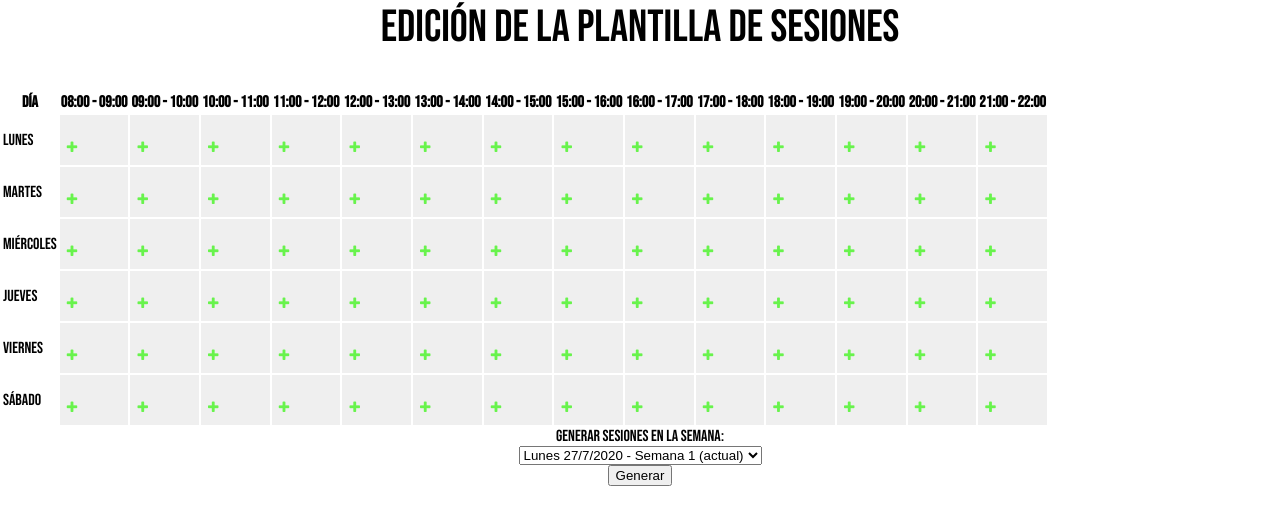
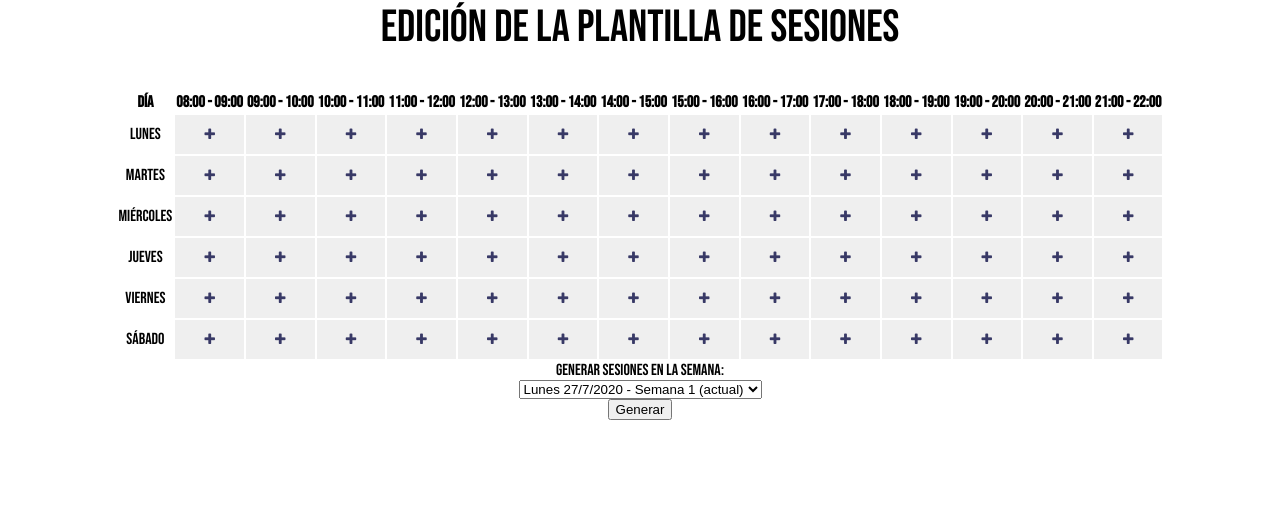
Before and after one commit to oalfonso-o/crossbox, a Django app: page /session_template/ in a window 1280 px wide. Shown: the part 125-650 px from the top of the page. Run offline with Django 3.2, Linux system fonts and the light colour scheme; a user stored in the database is signed in; data comes from the database, SQL or seed files in the repository; data that the repository does not hold is empty; parts of the project's set-up code (start-up, migrations or seed data) failed here and were passed over.

Commit message:
Give style to template sessions table

```diff
--- /dev/null
+++ b/crossbox/static/css/session_templates.css
@@ -0,0 +1,17 @@
+.week_template_div {
+    text-align: center;
+}
+.week_template_table {
+    margin: 0 auto;
+}
+.template_session_not_marked {
+    background-color: rgb(239, 239, 239);
+    color: #383966;
+    padding: 6px 0;
+}
+.template_session_marked {
+    background-color: blanchedalmond;
+    color: #0fd90f;
+    padding: 6px 0;
+}
+.reserva_submit {border: solid 0px;}
--- a/crossbox/static/css/style.css
+++ b/crossbox/static/css/style.css
@@ -49,12 +49,9 @@ ul {
     padding: 0;
     list-style: none;
 }
-.reserva_submit {border: solid 0px;}
 .not_session {background-color: rgb(239, 239, 239); font-size: 40px}
 .session_closed {background-color: blanchedalmond;}
 .session_open {background-color: #0bff171a;}
-.fa-times {color: rgb(255, 63, 0);}
-.fa-plus {color: rgb(104, 243, 76);}
 .next_prev {display: flex;}
 .next_prev div {display: inline;}
 .next_prev .next {flex: 1; text-align: right;}
--- a/crossbox/templates/base.html
+++ b/crossbox/templates/base.html
@@ -5,6 +5,7 @@
     <meta charset='utf-8'>
     <link rel='stylesheet' href='{% static "css/style.css" %}'>
     <link rel='stylesheet' href='{% static "css/table_vertical.css" %}'>
+    <link rel='stylesheet' href='{% static "css/session_templates.css" %}'>
     <link rel='stylesheet' href='{% static "css/checkbox.css" %}'>
     <link rel='stylesheet' href='{% static "css/checkbox_component.css" %}'>
     <link rel='stylesheet' href='{% static "css/fontawesome_all.css" %}'>
--- a/crossbox/templates/session_template_list.html
+++ b/crossbox/templates/session_template_list.html
@@ -4,8 +4,8 @@
     <span>Edición de la plantilla de sesiones</span>
   </div>
   <div id="container">
-    <div class='table-responsive-vertical shadow-z-1'>
-      <table class="table table-hover table-mc-light-blue">
+    <div class='week_template_div'>
+      <table class="week_template_table">
         <thead>
           <tr>
             <th>Día</th>
@@ -17,15 +17,15 @@
         <tbody>
         {% for day_row in days %}
           <tr>
-            <td class='session session_header'>{{ day_row.0 }}</td>
+            <td>{{ day_row.0 }}</td>
             {% for day in day_row|slice:"1:" %}
-              <td class="session {% if not day.session %}not_session{% else %}session_closed{% endif %}" data-title='{{ day.hour_title }}'>
+              <td class="{% if not day.session %}template_session_not_marked{% else %}template_session_marked{% endif %}" data-title='{{ day.hour_title }}'>
                 <form action="{% if day.session %}{% url 'session-template-delete' %}{% else %}{% url 'session-template-create' %}{% endif %}" method="post">
                   <input type="hidden" id="session" name="session" value="{{ day.session }}">
                   <input type="hidden" id="day" name="day" value="{{ day.day }}">
                   <input type="hidden" id="hour" name="hour" value="{{ day.hour }}">
-                  <button class="reserva_submit" type="submit">
-                      <i class="fa {% if day.session %}fa-times{% else %}fa-plus{% endif %}"></i>
+                  <button class="reserva_submit {% if not day.session %}template_session_not_marked{% else %}template_session_marked{% endif %}" type="submit">
+                      <i class="fa {% if day.session %}fa-check{% else %}fa-plus{% endif %}"></i>
                   </button>
                 </form>
               </td>
```
